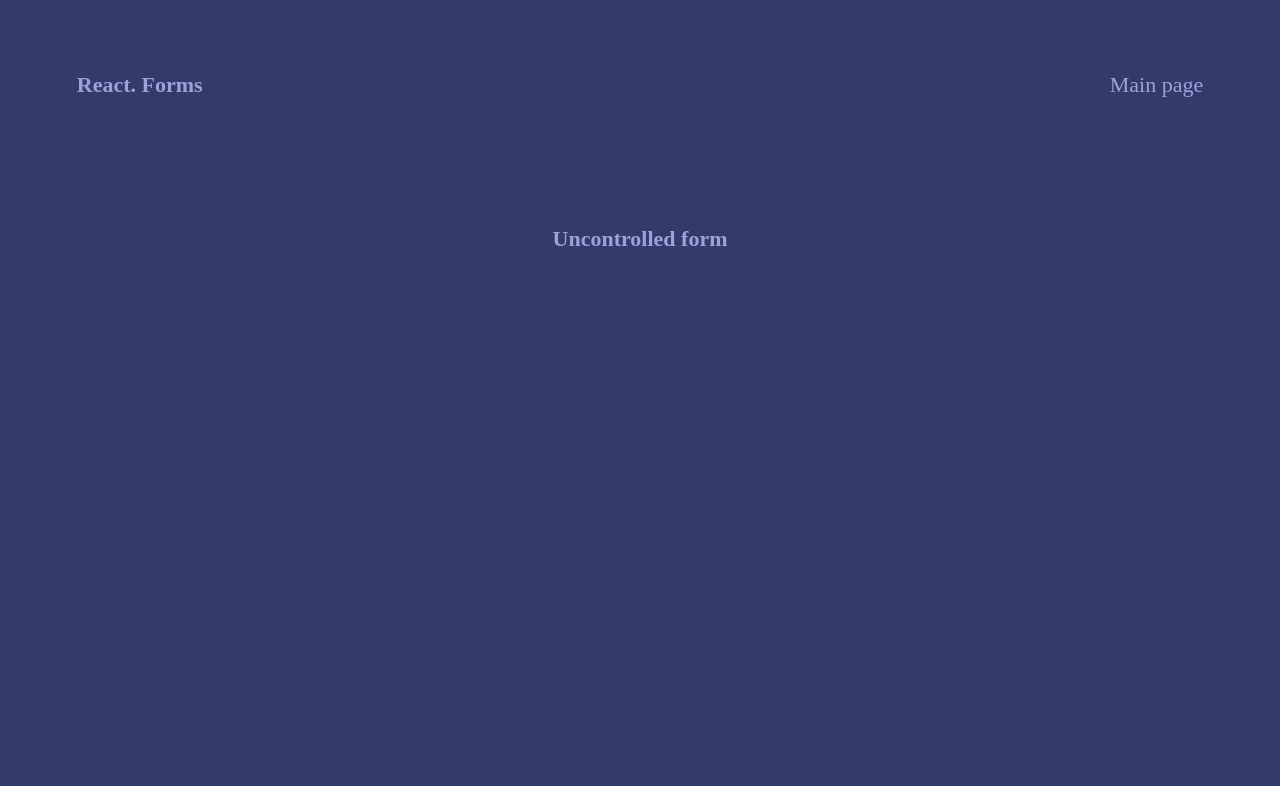
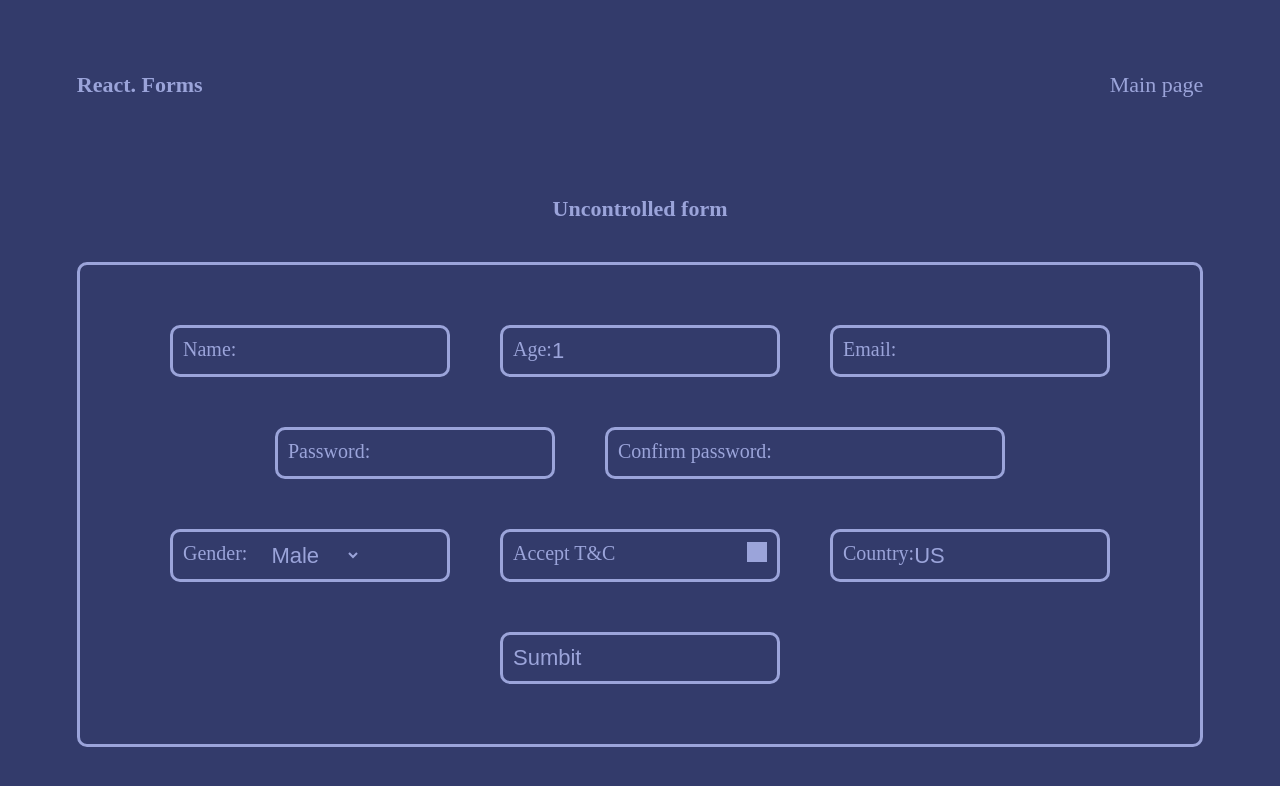
Before and after one commit to romavsterg/graphiql-app, a React (Vite) app: page /Components/uncontrolled-form in a window 1280 px wide. Shown: the top 786 px of the page. Built offline with nearby package versions, Linux system fonts and the light colour scheme.

Commit message:
feat: added inputs, styles

```diff
--- /dev/null
+++ b/src/Redux/ReduxProvider.tsx
@@ -0,0 +1,10 @@
+import React from 'react';
+import { Provider } from 'react-redux';
+import { store } from './store/store';
+
+interface Props {
+  children: React.ReactNode;
+}
+export const ReduxProvider: React.FC<Props> = ({ children }) => {
+  return <Provider store={store}>{children}</Provider>;
+};
--- /dev/null
+++ b/src/Redux/hooks/useActions.ts
@@ -0,0 +1,14 @@
+import { useDispatch } from 'react-redux';
+import { bindActionCreators } from '@reduxjs/toolkit';
+import { useMemo } from 'react';
+import { actions as paramsActions } from '../store/data.slice';
+
+const rootActions = {
+  ...paramsActions,
+};
+
+export const useActions = () => {
+  const dispatch = useDispatch();
+
+  return useMemo(() => bindActionCreators(rootActions, dispatch), [dispatch]);
+};
--- /dev/null
+++ b/src/Redux/hooks/useGetData.ts
@@ -0,0 +1,6 @@
+import { useSelector } from 'react-redux';
+import { RootState } from '../store/store';
+
+export const useGetData = () => {
+  return useSelector((state: RootState) => state.data);
+};
--- /dev/null
+++ b/src/Redux/store/data.slice.ts
@@ -0,0 +1,45 @@
+import { createSlice } from '@reduxjs/toolkit';
+
+export const initialState = {
+  name: '',
+  age: 1,
+  email: '',
+  password: '',
+  Password: '',
+  gender: 'male',
+  policyAgreement: false,
+  country: navigator.language.replace(/\w*-/, ''),
+};
+
+export const dataSlice = createSlice({
+  name: 'data',
+  initialState,
+  reducers: {
+    SetName: (state, { payload: Name }) => {
+      state.name = Name;
+    },
+    SetAge: (state, { payload: age }) => {
+      state.age = age;
+    },
+    SetEmail: (state, { payload: email }) => {
+      state.email = email;
+    },
+    SetPassword: (state, { payload: password }) => {
+      state.password = password;
+    },
+    SetPassworD: (state, { payload: Password }) => {
+      state.Password = Password;
+    },
+    SetGender: (state, { payload: gender }) => {
+      state.gender = gender;
+    },
+    SetPolicyAgreement: (state) => {
+      state.policyAgreement = !state.policyAgreement;
+    },
+    SetCountry: (state, { payload: country }) => {
+      state.country = country;
+    },
+  },
+});
+
+export const { actions, reducer } = dataSlice;
--- /dev/null
+++ b/src/Redux/store/store.ts
@@ -0,0 +1,12 @@
+import { configureStore, combineReducers } from '@reduxjs/toolkit';
+import { reducer as DataReducer } from './data.slice';
+
+export const rootReducer = combineReducers({
+  data: DataReducer,
+});
+
+export const store = configureStore({
+  reducer: rootReducer,
+});
+
+export type RootState = ReturnType<typeof rootReducer>;
--- a/src/components/Layout.tsx
+++ b/src/components/Layout.tsx
@@ -1,9 +1,11 @@
 import React from 'react';
 import { Link, Outlet } from 'react-router-dom';
 import '../styles/Layout.css';
+import { ReduxProvider } from '../Redux/ReduxProvider';
 
 export default function Layout() {
   return (
+    <ReduxProvider>
       <div className="container">
         <header>
           <h1>React. Forms</h1>
@@ -13,5 +15,6 @@ export default function Layout() {
           <Outlet />
         </main>
       </div>
+    </ReduxProvider>
   );
 }
--- a/src/pages/UncotrolledFormPage.tsx
+++ b/src/pages/UncotrolledFormPage.tsx
@@ -1,10 +1,130 @@
 import React from 'react';
 import '../styles/UncotrolledFormPage.css';
+import { useActions } from '../Redux/hooks/useActions';
+import { useGetData } from '../Redux/hooks/useGetData';
 
 export default function UncotrolledFormPage() {
+  const {
+    SetName,
+    SetAge,
+    SetEmail,
+    SetPassword,
+    SetPassworD,
+    SetGender,
+    SetPolicyAgreement,
+    SetCountry,
+  } = useActions();
+
+  const {
+    name,
+    age,
+    email,
+    password,
+    Password,
+    gender,
+    policyAgreement,
+    country,
+  } = useGetData();
+
   return (
     <div>
       <h2>Uncontrolled form</h2>
+      <form>
+        <label htmlFor="name">
+          <p>Name: </p>
+          <input
+            id="name"
+            type="text"
+            value={name}
+            onChange={(e: React.FormEvent<HTMLInputElement>) =>
+              SetName(e.currentTarget.value)
+            }
+          />
+        </label>
+        <label htmlFor="age">
+          <p>Age:</p>
+          <input
+            id="age"
+            type="number"
+            value={age}
+            min={1}
+            max={99}
+            onChange={(e: React.FormEvent<HTMLInputElement>) =>
+              SetAge(e.currentTarget.value)
+            }
+          />
+        </label>
+        <label htmlFor="email">
+          <p>Email:</p>
+          <input
+            id="email"
+            type="email"
+            value={email}
+            onChange={(e: React.FormEvent<HTMLInputElement>) =>
+              SetEmail(e.currentTarget.value)
+            }
+          />
+        </label>
+        <label htmlFor="password">
+          <p>Password:</p>
+          <input
+            id="password"
+            type="password"
+            value={password}
+            onChange={(e: React.FormEvent<HTMLInputElement>) =>
+              SetPassword(e.currentTarget.value)
+            }
+          />
+        </label>
+        <label style={{ width: '400px' }} htmlFor="Password">
+          <p>Confirm password:</p>
+          <input
+            id="Password"
+            type="password"
+            value={Password}
+            onChange={(e: React.FormEvent<HTMLInputElement>) =>
+              SetPassworD(e.currentTarget.value)
+            }
+          />
+        </label>
+        <label htmlFor="gender">
+          <p>Gender: </p>
+          <select
+            id="gender"
+            value={gender}
+            onChange={(e: React.FormEvent<HTMLSelectElement>) =>
+              SetGender(e.currentTarget.value)
+            }
+          >
+            <option>Male</option>
+            <option>Female</option>
+          </select>
+        </label>
+        <label htmlFor="T&C">
+          <p>Accept T&C</p>
+          <input
+            id="T&C"
+            checked={policyAgreement}
+            type="checkbox"
+            onChange={(e: React.FormEvent<HTMLInputElement>) => {
+              e;
+              SetPolicyAgreement();
+            }}
+          />
+        </label>
+        <label htmlFor="country">
+          <p>Country:</p>
+          <input
+            id="country"
+            type="country"
+            value={country}
+            onChange={(e: React.FormEvent<HTMLInputElement>) =>
+              SetCountry(e.currentTarget.value)
+            }
+          />
+        </label>
+        <button type="submit">Sumbit</button>
+      </form>
     </div>
   );
 }
--- a/src/styles/ReactHookFormPage.css
+++ b/src/styles/ReactHookFormPage.css
@@ -6,4 +6,111 @@ h2 {
     margin-right: auto;
     margin-left: auto;
     width: fit-content;
+    margin-bottom: 40px;
 }
+
+form {
+    width: auto;
+    display: flex;
+    flex-wrap: wrap;
+    justify-content: center;
+    gap: 50px;
+    height: fit-content;
+    border: #9ba4da solid;
+    border-radius: 10px;
+    -webkit-border-radius: 10px;
+    -moz-border-radius: 10px;
+    -ms-border-radius: 10px;
+    -o-border-radius: 10px;
+    outline: none;
+    padding: 60px;
+}
+
+div {
+    width: 100%;
+    height: 100%;
+}
+
+label, button {
+    width: 280px;
+    border: #9ba4da solid;
+    border-radius: 10px;
+    -webkit-border-radius: 10px;
+    -moz-border-radius: 10px;
+    -ms-border-radius: 10px;
+    -o-border-radius: 10px;
+    outline: none;
+    padding: 10px;
+    background-color: #333b6b;
+    transition: 0.2s;
+    -webkit-transition: 0.2s;
+    -moz-transition: 0.2s;
+    -ms-transition: 0.2s;
+    -o-transition: 0.2s;
+    display: inline-flex;
+    overflow: hidden;
+}
+
+input {
+    width: 180px;
+    display: inline-block;
+    background-color: #333b6b;
+    outline: none;
+    border: none;
+}
+
+input[type=checkbox] {
+    margin-left: auto;
+    color: #333b6b;
+    width: 20px;
+    height: 20px;
+    cursor: pointer;
+    display: inline-block;
+}
+input[type=checkbox]:after {
+    position: relative;
+    /* padding: 2px; */
+    text-align: center;
+    width: 20px;
+    height: 20px;
+    font-size: 20px;
+    content: " ";
+    background-color: #9ba4da;
+    display: inline-block;
+    visibility: visible;
+    display: flex;
+    justify-content: center;
+    align-items: center;
+    align-content: center;
+  }
+
+input[type=checkbox]:checked:after {
+content: "\2714";
+}
+
+select {
+    margin-left: 20px;
+    background-color: #333b6b;
+    border: none;
+    outline: none;
+}
+
+p {
+    display: inline-block;
+    font-size: 20px;
+}
+
+input::placeholder {
+    color: #9ba4da;
+}
+
+input::-webkit-outer-spin-button,
+input::-webkit-inner-spin-button {
+    -webkit-appearance: none;
+    margin: 0;
+}
+
+button:hover {
+    cursor: pointer;
+    box-shadow: 3px 3px 3px 3px rgba(154, 164, 218, .5);
+}
```
Lines whose indentation alone changed are shown as unchanged.
